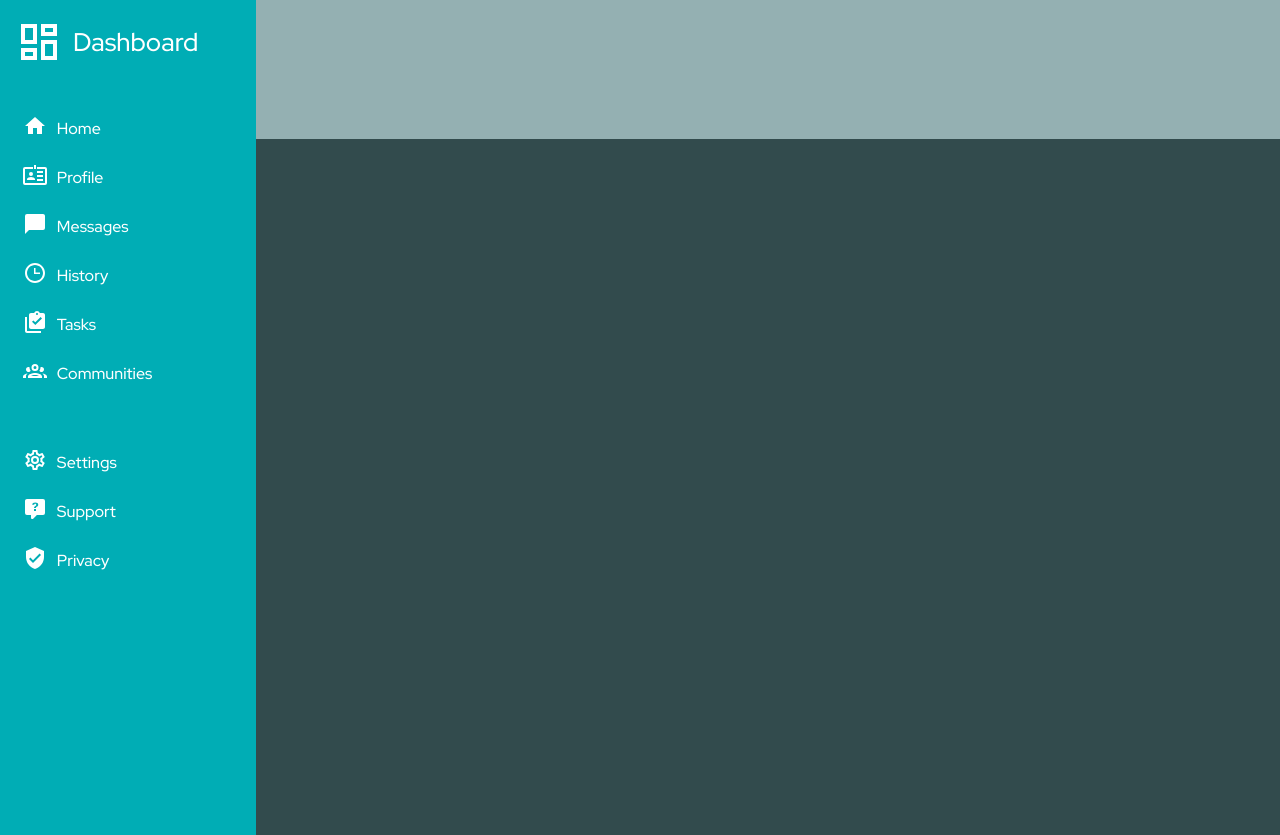
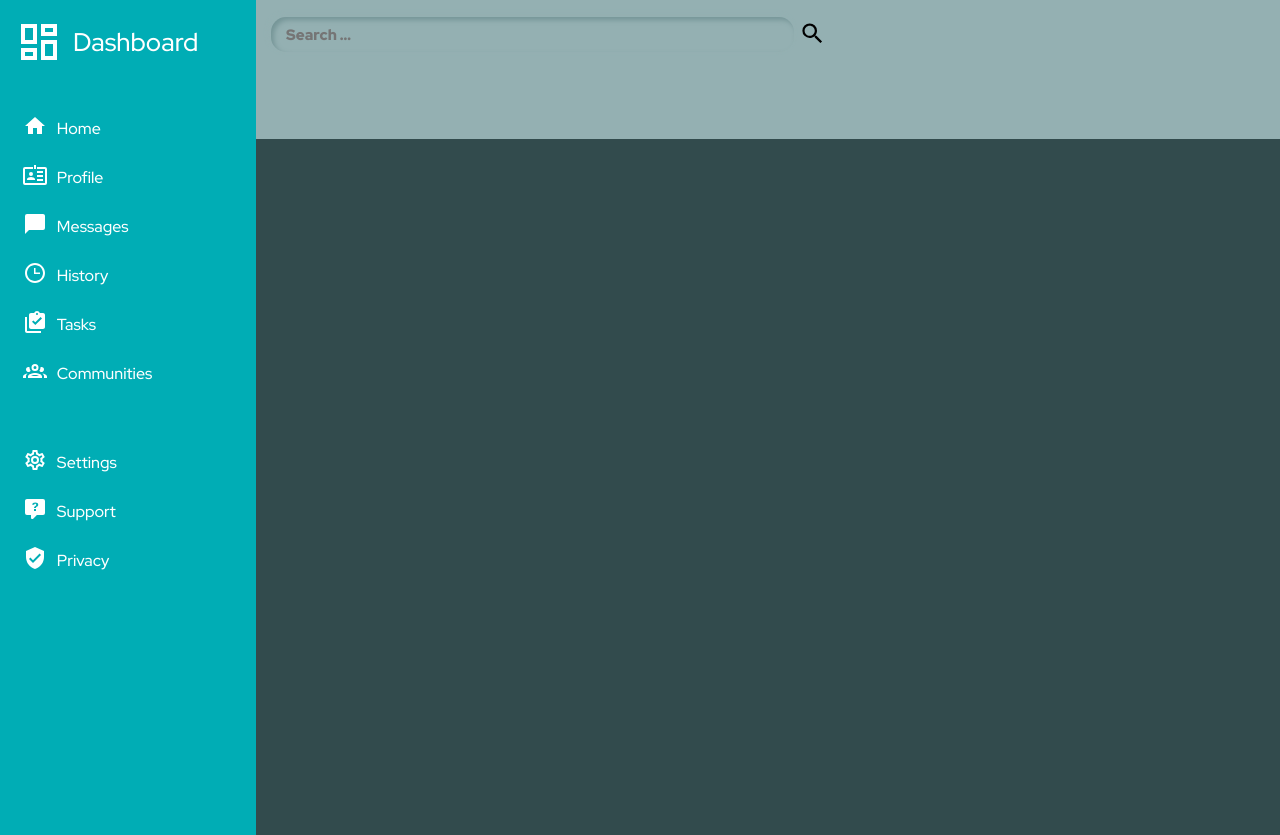
Before and after one commit to Nicolay112358/Admin-Dashboard, a plain HTML site: page index.html in a window 1280 px wide. Drawn offline with Linux system fonts and the light colour scheme.

Commit message:
Finished styling the search field in the header

```diff
--- a/index.html
+++ b/index.html
@@ -84,7 +84,10 @@
             </div>
         </div>
         <div class="header">
-
+            <div class="input-feald">
+                <input type="text" class="input" placeholder="Search ...">
+                <button class="searchButton"><img src="./img/magnify.svg" alt="Search"></button>
+            </div>
         </div>
         <div class="main-contant">
 
--- a/style.css
+++ b/style.css
@@ -77,11 +77,47 @@
     top: 4px;
 }
 
-
 .header {
     grid-row: 1 / 2;
     grid-column: 2 / 3;
     background-color: #94B0B2;
+    display: grid;
+    grid-template-rows: repeat(2, 1fr);
+    grid-template-columns: 2fr 1.5fr;
+}
+
+.input-feald {
+    grid-row: 1 / 2;
+    grid-column: 1 / 2;
+    display: flex;
+    justify-content: center;
+    align-items: center;
+    margin: 0 15px;
+}
+
+.input {
+    width: 100%;
+    height: 50%;
+    outline: 0;
+    border: 0;
+    border-radius: 15px;
+    background-color: #94B0B2;
+    box-shadow: inset 3px 3px 5px #759597, -2px -2px 5px #94B0B2;
+    padding: 0 15px;
+    font-size: 15px;
+    color: #324B4D;
+    font-family: 'Red Hat Display', sans-serif;
+    font-weight: 900;
+}
+
+.searchButton {
+    background-color: inherit;
+    border: 0;
+    padding-left: 5px;
+}
+
+.searchButton img {
+    height: 27px;
 }
 
 .main-contant {
```
Also changed, not shown: img/magnify.svg (added).
